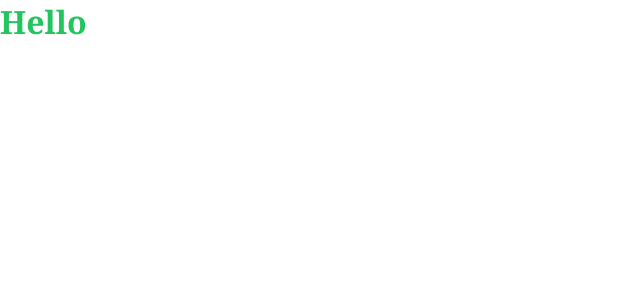
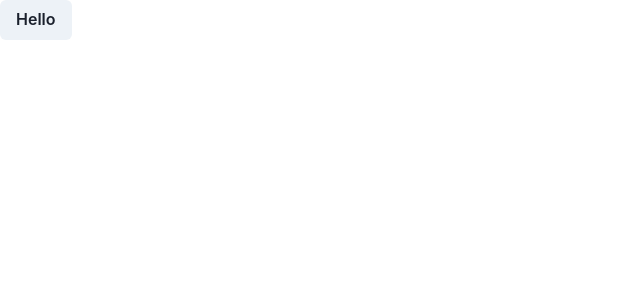
Before and after one commit to deepak-sourcecode/catalog-assignment, a React (Vite) app: page / in a window 1280 px wide. Shown: the top 300 px of the page, without its empty margins (0-640 px from the left). Built offline with nearby package versions, Linux system fonts and the light colour scheme.

Commit message:
feat(build): add chakra-ui package

```diff
--- a/package.json
+++ b/package.json
@@ -10,6 +10,10 @@
     "preview": "vite preview"
   },
   "dependencies": {
+    "@chakra-ui/react": "^2.8.2",
+    "@emotion/react": "^11.13.3",
+    "@emotion/styled": "^11.13.0",
+    "framer-motion": "^11.5.4",
     "react": "^18.3.1",
     "react-dom": "^18.3.1"
   },
--- a/src/App.tsx
+++ b/src/App.tsx
@@ -1,5 +1,7 @@
+import { Button } from "@chakra-ui/react";
+
 function App() {
-  return <h1 className="text-green-500 font-serif border-l">Hello</h1>;
+  return <Button>Hello</Button>;
 }
 
 export default App;
--- a/src/main.tsx
+++ b/src/main.tsx
@@ -1,10 +1,17 @@
-import { StrictMode } from 'react'
-import { createRoot } from 'react-dom/client'
-import App from './App.tsx'
-import './index.css'
+
+import { StrictMode } from 'react';
+import { createRoot } from 'react-dom/client';
+
+import { ChakraProvider } from '@chakra-ui/react';
+
+import App from './App.tsx';
+
+import './index.css';
 
 createRoot(document.getElementById('root')!).render(
   <StrictMode>
-    <App />
+    <ChakraProvider>
+      <App />
+    </ChakraProvider>
   </StrictMode>,
 )
```
Also changed, not shown: 1 other file (tests, documents, lock files or other folders).
